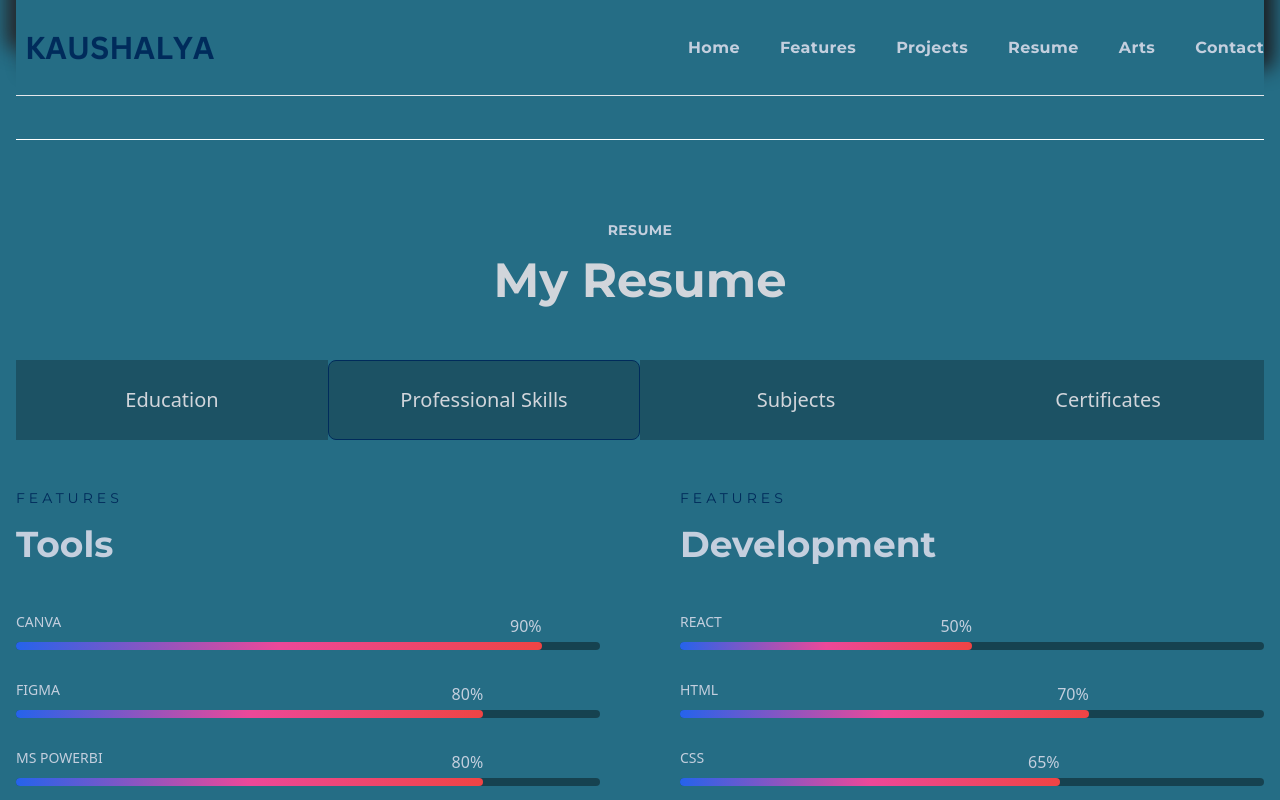
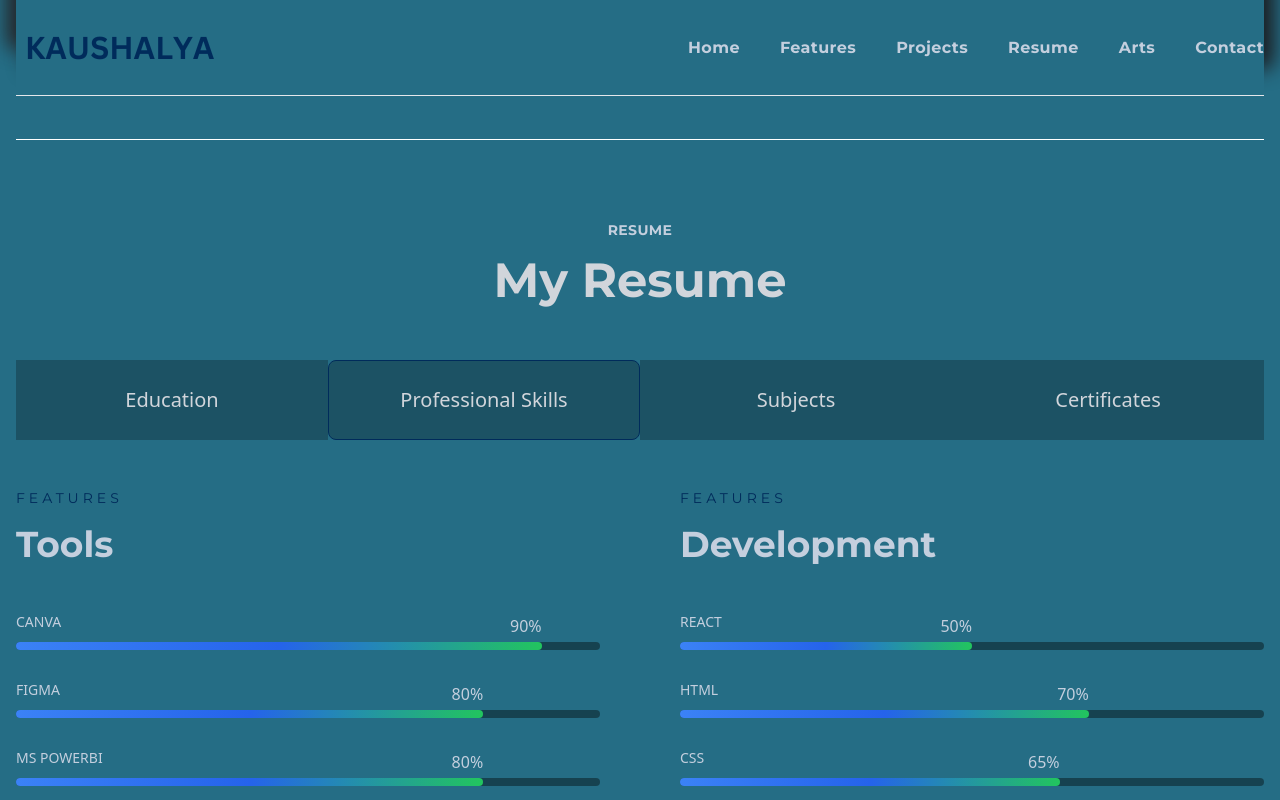
Before and after one commit to kaush997/My-Portfolio-Website, a React (Create React App) app: page / in a window 1280 px wide. Both pictures are taken after a click on the item "Professional Skills". Shown: the part 3147-3947 px from the top of the page. Built offline with nearby package versions, Linux system fonts and the light colour scheme.

Commit message:
commit changes

```diff
--- a/src/components/banner/LeftBanner.js
+++ b/src/components/banner/LeftBanner.js
@@ -4,7 +4,7 @@ import Media from './Media';
 
 const LeftBanner = () => {
     const [text] = useTypewriter({
-      words: ["Front-end Developer.", "Full Stack Developer.", "UI/UX Designer."],
+      words: ["UI/UX Designer.", "Web Developer.", "Mobile Developer."],
       loop: true,
       typeSpeed: 20,
       deleteSpeed: 10,
--- a/src/components/contact/ContactLeft.js
+++ b/src/components/contact/ContactLeft.js
@@ -4,7 +4,7 @@ import { contactImg } from "../../assets/index";
 
 const ContactLeft = () => {
   return (
-    <div className="w-full lgl:w-[35%] h-full bg-gradient-to-r from-[#1e2024] to-[#23272b] p-4 lgl:p-8 rounded-lg shadow-shadowOne flex flex-col gap-8 justify-center">
+    <div className="w-full lgl:w-[35%] h-full bg-gradient-to-r from-[#1e2024] to-[#003153] p-4 lgl:p-8 rounded-lg shadow-shadowOne flex flex-col gap-8 justify-center">
       <img
         className="w-full h-64 object-cover rounded-lg mb-2"
         src={contactImg}
--- a/src/components/footer/FooterBottom.js
+++ b/src/components/footer/FooterBottom.js
@@ -4,7 +4,7 @@ const FooterBottom = () => {
   return (
     <div className="w-full py-10">
       <p className="text-center text-white-500 text-base">
-        Designed by Kaushalya.
+        Designed by Kaushalya || All right reserved.
       </p>
     </div>
   );
--- a/src/components/resume/Education.js
+++ b/src/components/resume/Education.js
@@ -13,7 +13,7 @@ const Education = () => {
       <div>
         <div className="py-6 lgl:py-12 font-titleFont flex flex-col gap-4 ">
           <p className="text-sm text-designColor tracking-[4px]">2012 - 2023</p>
-          <h2 className="text-3xl md:text-4xl font-bold">Education Quality</h2>
+          <h2 className="text-3xl md:text-4xl font-bold">Education</h2>
         </div>
         <div className="mt-6 lgl:mt-14 w-full h-[1000px] border-l-[6px] border-l-black border-opacity-30 flex flex-col gap-10">
           <ResumeCard
--- a/src/components/resume/Skills.js
+++ b/src/components/resume/Skills.js
@@ -23,7 +23,7 @@ const Skills = () => {
                 initial={{ x: "-100%", opacity: 0 }}
                 animate={{ x: 0, opacity: 1 }}
                 transition={{ duration: 0.5, delay: 0.5 }}
-                className="w-[90%] h-full bg-gradient-to-r from-blue-600 via-pink-500 to-red-500 rounded-md relative"
+                className="w-[90%] h-full bg-gradient-to-r from-blue-500 via-blue-600 to-green-500 rounded-md relative"
               >
                 <span className="absolute -top-7 right-0">90%</span>
               </motion.span>
@@ -36,7 +36,7 @@ const Skills = () => {
                 initial={{ x: "-100%", opacity: 0 }}
                 animate={{ x: 0, opacity: 1 }}
                 transition={{ duration: 0.5, delay: 0.5 }}
-                className="w-[80%] h-full bg-gradient-to-r from-blue-600 via-pink-500 to-red-500 rounded-md relative"
+                className="w-[80%] h-full bg-gradient-to-r from-blue-500 via-blue-600 to-green-500 rounded-md relative"
               >
                 <span className="absolute -top-7 right-0">80%</span>
               </motion.span>
@@ -49,7 +49,7 @@ const Skills = () => {
                 initial={{ x: "-100%", opacity: 0 }}
                 animate={{ x: 0, opacity: 1 }}
                 transition={{ duration: 0.5, delay: 0.5 }}
-                className="w-[80%] h-full bg-gradient-to-r from-blue-600 via-pink-500 to-red-500 rounded-md relative"
+                className="w-[80%] h-full bg-gradient-to-r from-blue-500 via-blue-600 to-green-500 rounded-md relative"
               >
                 <span className="absolute -top-7 right-0">80%</span>
               </motion.span>
@@ -62,7 +62,7 @@ const Skills = () => {
                 initial={{ x: "-100%", opacity: 0 }}
                 animate={{ x: 0, opacity: 1 }}
                 transition={{ duration: 0.5, delay: 0.5 }}
-                className="w-[50%] h-full bg-gradient-to-r from-blue-600 via-pink-500 to-red-500 rounded-md relative"
+                className="w-[50%] h-full bg-gradient-to-r from-blue-500 via-blue-600 to-green-500 rounded-md relative"
               >
                 <span className="absolute -top-7 right-0">50%</span>
               </motion.span>
@@ -75,7 +75,7 @@ const Skills = () => {
                 initial={{ x: "-100%", opacity: 0 }}
                 animate={{ x: 0, opacity: 1 }}
                 transition={{ duration: 0.5, delay: 0.5 }}
-                className="w-[100%] h-full bg-gradient-to-r from-blue-600 via-pink-500 to-red-500 rounded-md relative"
+                className="w-[100%] h-full bg-gradient-to-r from-blue-500 via-blue-600 to-green-500 rounded-md relative"
               >
                 <span className="absolute -top-7 right-0">100%</span>
               </motion.span>
@@ -99,7 +99,7 @@ const Skills = () => {
                 initial={{ x: "-100%", opacity: 0 }}
                 animate={{ x: 0, opacity: 1 }}
                 transition={{ duration: 0.5, delay: 0.5 }}
-                className="w-[50%] h-full bg-gradient-to-r from-blue-600 via-pink-500 to-red-500 rounded-md relative"
+                className="w-[50%] h-full bg-gradient-to-r from-blue-500 via-blue-600 to-green-500 rounded-md relative"
               >
                 <span className="absolute -top-7 right-0">50%</span>
               </motion.span>
@@ -112,7 +112,7 @@ const Skills = () => {
                 initial={{ x: "-100%", opacity: 0 }}
                 animate={{ x: 0, opacity: 1 }}
                 transition={{ duration: 0.5, delay: 0.5 }}
-                className="w-[70%] h-full bg-gradient-to-r from-blue-600 via-pink-500 to-red-500 rounded-md relative"
+                className="w-[70%] h-full bg-gradient-to-r from-blue-500 via-blue-600 to-green-500 rounded-md relative"
               >
                 <span className="absolute -top-7 right-0">70%</span>
               </motion.span>
@@ -125,7 +125,7 @@ const Skills = () => {
                 initial={{ x: "-100%", opacity: 0 }}
                 animate={{ x: 0, opacity: 1 }}
                 transition={{ duration: 0.5, delay: 0.5 }}
-                className="w-[65%] h-full bg-gradient-to-r from-blue-600 via-pink-500 to-red-500 rounded-md relative"
+                className="w-[65%] h-full bg-gradient-to-r from-blue-500 via-blue-600 to-green-500 rounded-md relative"
               >
                 <span className="absolute -top-7 right-0">65%</span>
               </motion.span>
@@ -138,7 +138,7 @@ const Skills = () => {
                 initial={{ x: "-100%", opacity: 0 }}
                 animate={{ x: 0, opacity: 1 }}
                 transition={{ duration: 0.5, delay: 0.5 }}
-                className="w-[50%] h-full bg-gradient-to-r from-blue-600 via-pink-500 to-red-500 rounded-md relative"
+                className="w-[50%] h-full bg-gradient-to-r from-blue-500 via-blue-600 to-green-500 rounded-md relative"
               >
                 <span className="absolute -top-7 right-0">50%</span>
               </motion.span>
@@ -151,7 +151,7 @@ const Skills = () => {
                 initial={{ x: "-100%", opacity: 0 }}
                 animate={{ x: 0, opacity: 1 }}
                 transition={{ duration: 0.5, delay: 0.5 }}
-                className="w-[55%] h-full bg-gradient-to-r from-blue-600 via-pink-500 to-red-500 rounded-md relative"
+                className="w-[55%] h-full bg-gradient-to-r from-blue-500 via-blue-600 to-green-500 rounded-md relative"
               >
                 <span className="absolute -top-7 right-0">55%</span>
               </motion.span>
--- a/tailwind.config.js
+++ b/tailwind.config.js
@@ -22,6 +22,7 @@ module.exports = {
         lightText: "#c4cfde",
         boxBg: "linear-gradient(145deg, #1e2024, #23272b)",
         designColor: "#002b5b",
+        hovColor: "#1e90ff",
       },
       boxShadow: {
         shadowOne: "10px 10px 19px #1c1e22, -10px -10px 19px #262a2e",
```
Also changed, not shown: src/components/contact/Contact.js (+7 -7 lines), src/assets/images/contact/contactImg.png.
